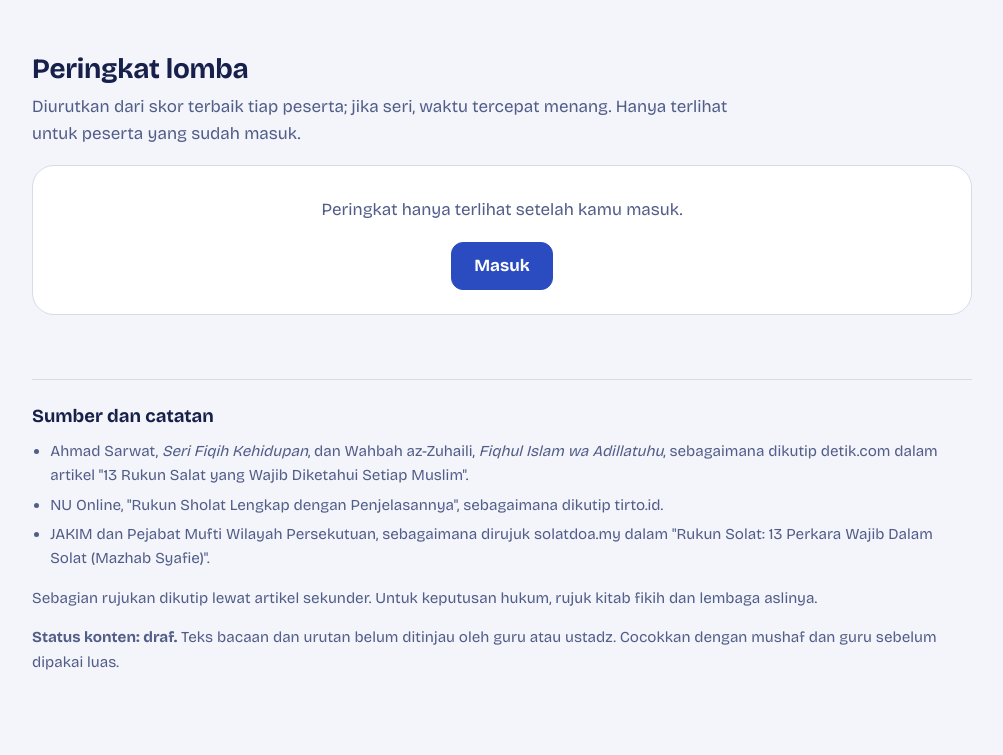
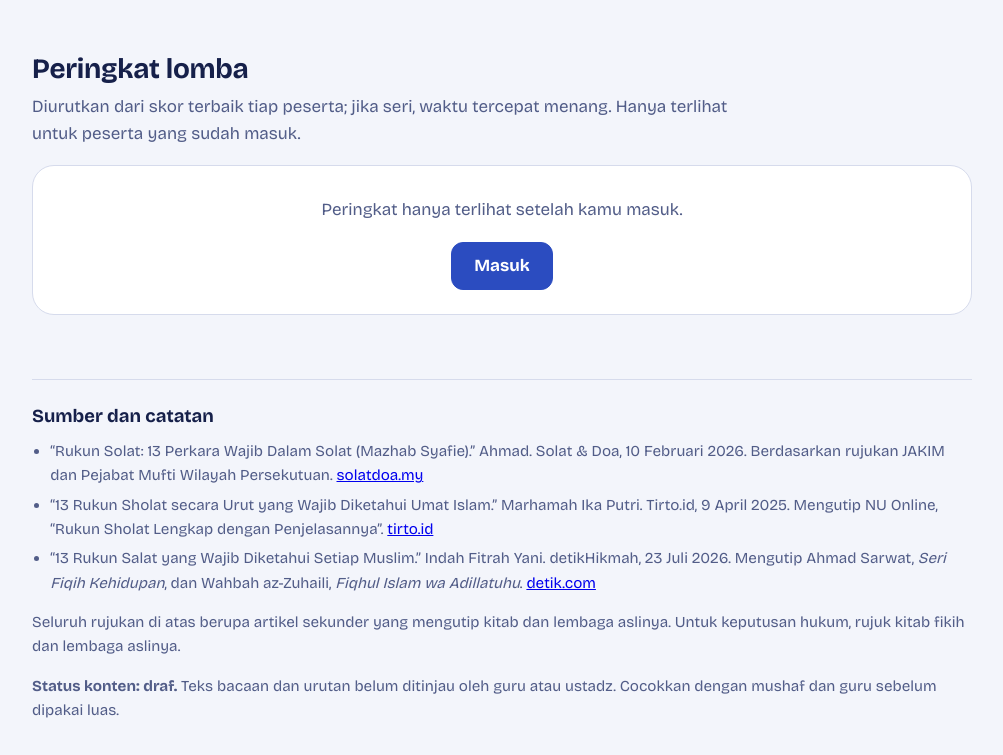
Before and after one commit to aksara26/panduan-sholat, a website: page public/index.html in a window 1280 px wide. Shown: the part 4720-5475 px from the top of the page, without its empty margins (138-1141 px from the left). Before the commit the page ends 5434 px from the top, so only its background shows below. Drawn offline with nearby package versions, Linux system fonts and the light colour scheme; no server answers.

Commit message:
docs: sesuaikan sumber dan catatan dengan data artikel

```diff
--- a/public/index.html
+++ b/public/index.html
@@ -148,11 +148,11 @@
 <footer>
   <h2>Sumber dan catatan</h2>
   <ul>
-    <li>Ahmad Sarwat, <i>Seri Fiqih Kehidupan</i>, dan Wahbah az-Zuhaili, <i>Fiqhul Islam wa Adillatuhu</i>, sebagaimana dikutip detik.com dalam artikel "13 Rukun Salat yang Wajib Diketahui Setiap Muslim".</li>
-    <li>NU Online, "Rukun Sholat Lengkap dengan Penjelasannya", sebagaimana dikutip tirto.id.</li>
-    <li>JAKIM dan Pejabat Mufti Wilayah Persekutuan, sebagaimana dirujuk solatdoa.my dalam "Rukun Solat: 13 Perkara Wajib Dalam Solat (Mazhab Syafie)".</li>
+    <li>“Rukun Solat: 13 Perkara Wajib Dalam Solat (Mazhab Syafie).” Ahmad. Solat &amp; Doa, 10 Februari 2026. Berdasarkan rujukan JAKIM dan Pejabat Mufti Wilayah Persekutuan. <a href="https://solatdoa.my/rukun-solat/" target="_blank" rel="noopener">solatdoa.my</a></li>
+    <li>“13 Rukun Sholat secara Urut yang Wajib Diketahui Umat Islam.” Marhamah Ika Putri. Tirto.id, 9 April 2025. Mengutip NU Online, “Rukun Sholat Lengkap dengan Penjelasannya”. <a href="https://tirto.id/rukun-sholat-secara-urut-yang-wajib-diketahui-umat-islam-hac8" target="_blank" rel="noopener">tirto.id</a></li>
+    <li>“13 Rukun Salat yang Wajib Diketahui Setiap Muslim.” Indah Fitrah Yani. detikHikmah, 23 Juli 2026. Mengutip Ahmad Sarwat, <em>Seri Fiqih Kehidupan</em>, dan Wahbah az-Zuhaili, <em>Fiqhul Islam wa Adillatuhu</em>. <a href="https://www.detik.com/hikmah/khazanah/d-8586827/13-rukun-salat-yang-wajib-diketahui-setiap-muslim" target="_blank" rel="noopener">detik.com</a></li>
   </ul>
-  <p>Sebagian rujukan dikutip lewat artikel sekunder. Untuk keputusan hukum, rujuk kitab fikih dan lembaga aslinya.</p>
+  <p>Seluruh rujukan di atas berupa artikel sekunder yang mengutip kitab dan lembaga aslinya. Untuk keputusan hukum, rujuk kitab fikih dan lembaga aslinya.</p>
   <p><b>Status konten: draf.</b> Teks bacaan dan urutan belum ditinjau oleh guru atau ustadz. Cocokkan dengan mushaf dan guru sebelum dipakai luas.</p>
 </footer>
 </div>
```
